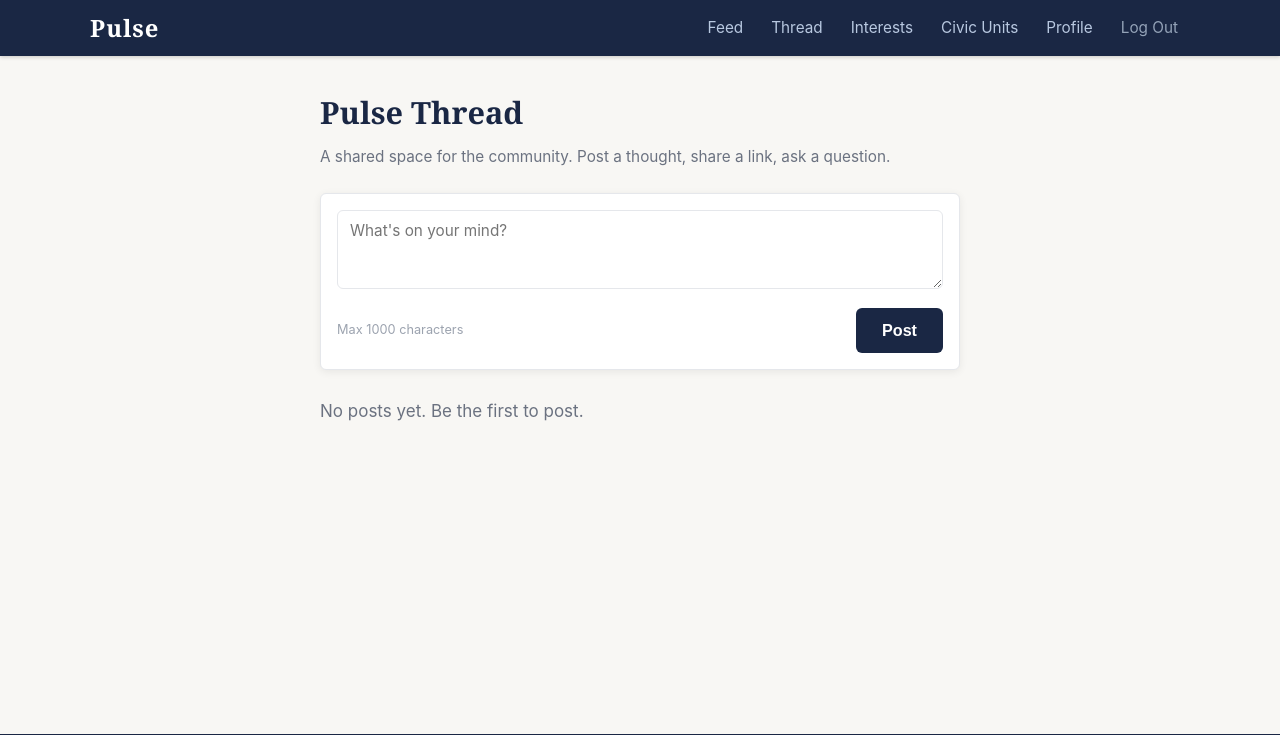
After one commit to nbk5876/pulse, a Flask app: page /thread in a window 1280 px wide. The commit adds this page. Shown: the top 735 px of the page. Run offline with Flask 3, Linux system fonts and the light colour scheme; the visitor is signed in with stand-in values (Sample User, id 1).

Commit message:
Add Pulse Thread community feed - closes #1
Co-Authored-By: Claude Sonnet 4.6 <noreply@anthropic.com>

```diff
--- a/app.py
+++ b/app.py
@@ -62,11 +62,13 @@ def create_app():
     from routes.topics import topics_bp
     from routes.profile import profile_bp
     from routes.civic_units import civic_units_bp
+    from routes.thread import thread_bp
 
     app.register_blueprint(auth_bp)
     app.register_blueprint(topics_bp)
     app.register_blueprint(profile_bp)
     app.register_blueprint(civic_units_bp)
+    app.register_blueprint(thread_bp)
 
     # Admin topics page — list and delete topics
     @app.route('/admin/topics')
--- /dev/null
+++ b/routes/thread.py
@@ -0,0 +1,23 @@
+from flask import Blueprint, render_template, request, redirect, url_for, session
+from models import db
+from models.thread import ThreadPost
+from models.user import User
+from utils import login_required, validate_csrf
+
+thread_bp = Blueprint('thread', __name__)
+
+
+@thread_bp.route('/thread', methods=['GET', 'POST'])
+@login_required
+def thread():
+    if request.method == 'POST':
+        if validate_csrf(request.form.get('csrf_token')):
+            body = request.form.get('body', '').strip()
+            if body:
+                db.session.add(ThreadPost(user_id=session['user_id'], body=body))
+                db.session.commit()
+        return redirect(url_for('thread.thread'))
+
+    posts = ThreadPost.query.order_by(ThreadPost.created_at.desc()).limit(100).all()
+    user = User.query.get(session['user_id'])
+    return render_template('thread.html', posts=posts, user=user)
--- a/static/css/main.css
+++ b/static/css/main.css
@@ -460,6 +460,20 @@ img { max-width: 100%; }
 
 .topic-reactions { margin-bottom: 40px; }
 
+/* ── Pulse Thread ── */
+.thread-subtitle { color: var(--muted); font-size: 0.9rem; margin-top: 4px; margin-bottom: 24px; }
+.thread-form { background: var(--white); border: 1px solid var(--border); border-radius: var(--radius); padding: 16px; margin-bottom: 28px; box-shadow: var(--shadow); }
+.thread-input { width: 100%; border: 1px solid var(--border); border-radius: var(--radius); padding: 10px 12px; font-size: 0.9rem; font-family: inherit; resize: vertical; }
+.thread-input:focus { outline: none; border-color: var(--navy); }
+.thread-form-footer { display: flex; justify-content: space-between; align-items: center; margin-top: 10px; }
+.thread-char-hint { font-size: 0.75rem; color: #9ca3af; }
+.thread-list { display: flex; flex-direction: column; gap: 12px; }
+.thread-post { background: var(--white); border: 1px solid var(--border); border-radius: var(--radius); padding: 14px 16px; box-shadow: var(--shadow); }
+.thread-post-meta { display: flex; gap: 12px; align-items: baseline; margin-bottom: 6px; }
+.thread-author { font-size: 0.88rem; color: var(--navy); }
+.thread-date { font-size: 0.75rem; color: #9ca3af; }
+.thread-body { font-size: 0.9rem; color: var(--text); line-height: 1.6; white-space: pre-wrap; }
+
 /* ── Comments ── */
 .topic-comments { margin-top: 40px; }
 .comment-list { margin: 16px 0 24px; display: flex; flex-direction: column; gap: 16px; }
--- a/templates/base.html
+++ b/templates/base.html
@@ -17,6 +17,7 @@
       <div class="nav-menu" id="navMenu">
         {% if session.get('user_id') %}
           <a href="/feed" class="nav-link">Feed</a>
+          <a href="/thread" class="nav-link">Thread</a>
           <a href="/interests" class="nav-link">Interests</a>
           <a href="/civic-units" class="nav-link">Civic Units</a>
           <a href="/profile" class="nav-link">Profile</a>
--- /dev/null
+++ b/templates/thread.html
@@ -0,0 +1,35 @@
+{% extends "base.html" %}
+{% block title %}Pulse Thread{% endblock %}
+
+{% block content %}
+<div class="page-container page-container-narrow">
+
+  <h1 class="page-title">Pulse Thread</h1>
+  <p class="thread-subtitle">A shared space for the community. Post a thought, share a link, ask a question.</p>
+
+  <form method="POST" action="/thread" class="thread-form">
+    <input type="hidden" name="csrf_token" value="{{ csrf_token() }}">
+    <textarea name="body" class="thread-input" rows="3"
+              placeholder="What's on your mind?" required maxlength="1000"></textarea>
+    <div class="thread-form-footer">
+      <span class="thread-char-hint">Max 1000 characters</span>
+      <button type="submit" class="btn btn-primary">Post</button>
+    </div>
+  </form>
+
+  <div class="thread-list">
+    {% for post in posts %}
+      <div class="thread-post">
+        <div class="thread-post-meta">
+          <strong class="thread-author">{{ post.user.username }}</strong>
+          <span class="thread-date">{{ post.created_at.strftime('%b %d %I:%M %p') }}</span>
+        </div>
+        <p class="thread-body">{{ post.body }}</p>
+      </div>
+    {% else %}
+      <p class="empty-state-text">No posts yet. Be the first to post.</p>
+    {% endfor %}
+  </div>
+
+</div>
+{% endblock %}
```
Also changed, not shown: models/thread.py (added, +13 -0 lines).
